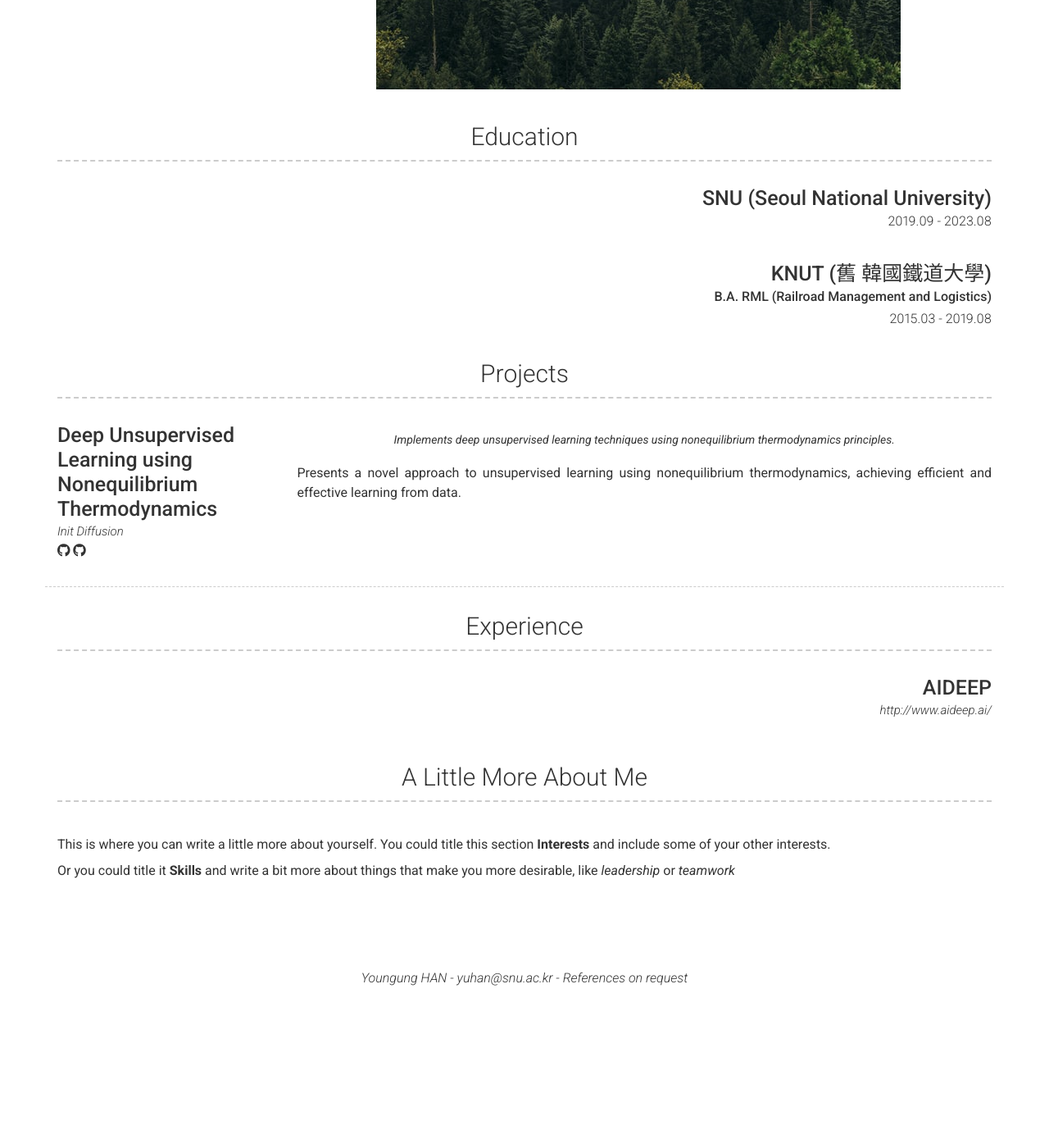
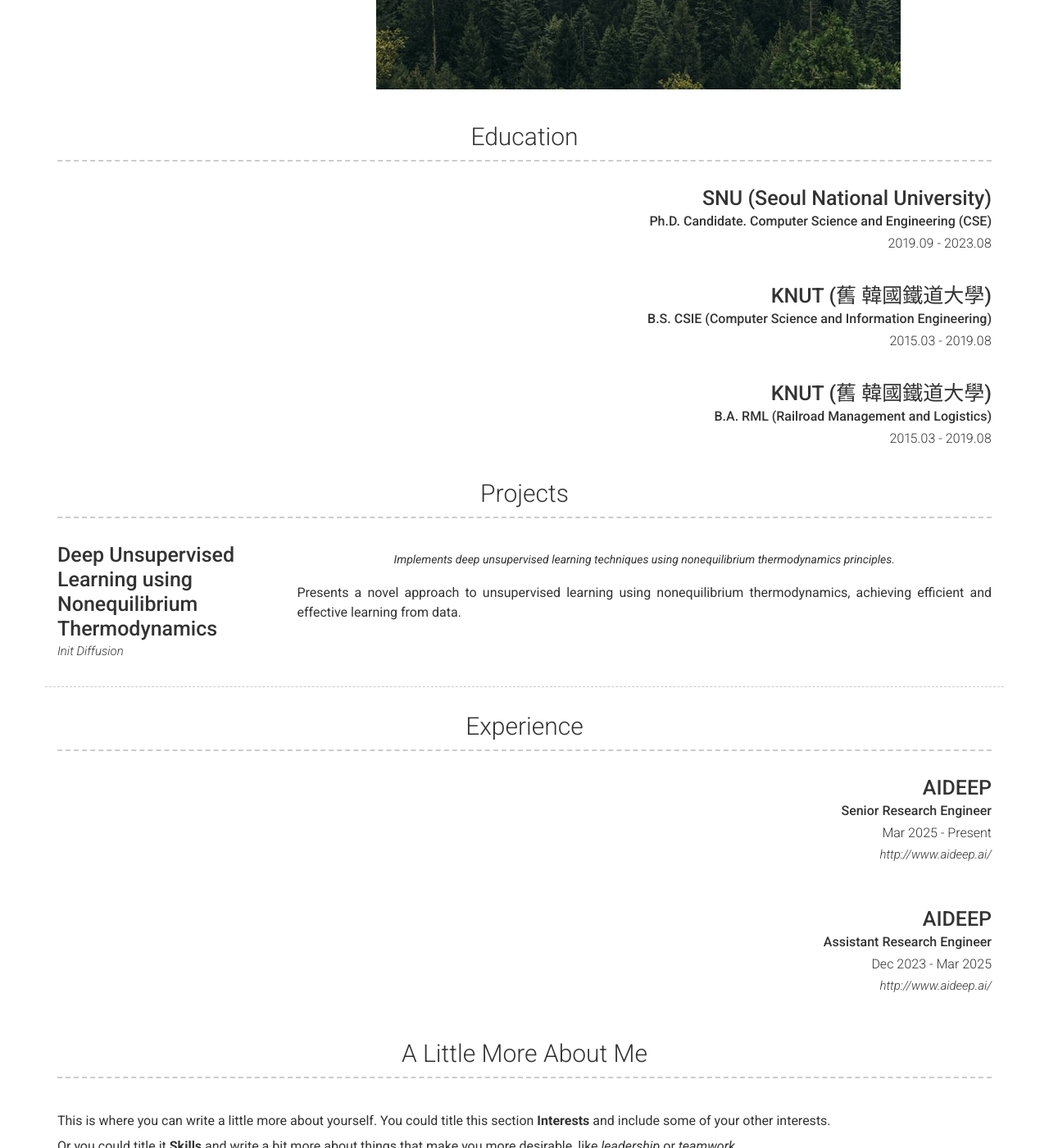
Before and after one commit to youngunghan/yuhan.github.io, a Jekyll site: the page built from index.md, in a window 1280 px wide and 1400 px high, scrolled down 779 px. Shown: the whole window at 82% size. Built offline with Jekyll 4.4.1, drawn with Linux system fonts in a browser that asks for light colours; nearby versions of some CDN libraries; before the commit the page ends 1992 px from its top, so only the background shows below that.

Commit message:
add v0.7

```diff
--- a/_config.yml
+++ b/_config.yml
@@ -67,16 +67,14 @@ content:
     content:
       - layout: top-right
         title: SNU (Seoul National University)
-        degree: Ph.D. Candidate
-        Field_of_study: CSE (Computer Science and Engineering)
+        sub_title: Ph.D. Candidate. Computer Science and Engineering (CSE)
         caption: 2019.09 - 2023.08
-        # quote: >
-        #   Short institution or course description (optional)
-        # description: CSE (Computer Science and Engineering)
       - layout: top-right
         title: KNUT (舊 韓國鐵道大學)
         sub_title: B.S. CSIE (Computer Science and Information Engineering)
         caption: 2015.03 - 2019.08
+      - layout: top-right
+        title: KNUT (舊 韓國鐵道大學)
         sub_title: B.A. RML (Railroad Management and Logistics)
         caption: 2015.03 - 2019.08
 
@@ -89,13 +87,13 @@ content:
         title: Deep Unsupervised Learning using Nonequilibrium Thermodynamics
         link: https://github.com/youngunghan/Deep-Unsupervised-Learning-using-Nonequilibrium-Thermodynamics
         link_text: Init Diffusion
-        additional_links:
-          - title:  Github page for project (eg. sproogen/modern-resume-theme)
-            icon: fab fa-github
-            url: Link to project (eg. sproogen.github.io/modern-resume-theme)(optional)
-          - title:  Github page for project (eg. sproogen/modern-resume-theme)
-            icon: fab fa-github
-            url: Link to project (eg. sproogen.github.io/modern-resume-theme)(optional)
+        # additional_links:
+        #   - title:  Github page for project (eg. sproogen/modern-resume-theme)
+        #     icon: fab fa-github
+        #     url: Link to project (eg. sproogen.github.io/modern-resume-theme)(optional)
+        #   - title:  Github page for project (eg. sproogen/modern-resume-theme)
+        #     icon: fab fa-github
+        #     url: Link to project (eg. sproogen.github.io/modern-resume-theme)(optional)
         quote: >
           Implements deep unsupervised learning techniques using nonequilibrium thermodynamics principles.
         description: | # this will include new lines to allow paragraphs
@@ -107,27 +105,17 @@ content:
       - layout: right
         title: AIDEEP
         link: http://www.aideep.ai/
-        positions:
-          - sub_title: Senior Research Engineer
-            caption: Mar 2025 - Present
+        sub_title: Senior Research Engineer
+        caption: Mar 2025 - Present
+      - layout: right
+        title: AIDEEP
+        link: http://www.aideep.ai/
+        sub_title: Assistant Research Engineer
+        caption: Dec 2023 - Mar 2025
         # quote: >
         #   Short description of the company (optional)
         # description: | # this will include new lines to allow paragraphs
         #   Description of role
-        #   AIDEEP
-          - sub_title: Assistant Research Engineer
-            caption: Dec 2023 - Mar 2025
-
-# AIDEEP
-# Full-time · 1 yr 4 mosFull-time · 1 yr 4 mos
-# Gwacheon, Gyeonggi, South Korea · On-siteGwacheon, Gyeonggi, South Korea · On-site
-# Senior Research Engineer
-# Senior Research Engineer
-# Mar 2025 - Present · 1 moMar 2025 to Present · 1 mo
-# Assistant Research Engineer
-# Assistant Research Engineer
-# Dec 2023 - Mar 2025 · 1 yr 4 mosDec 2023 to Mar 2025 · 1 yr 4 mos
-# Skills: Image Processing · Computer Vision · Generative AI
 
   - title: A Little More About Me
     layout: text
```
